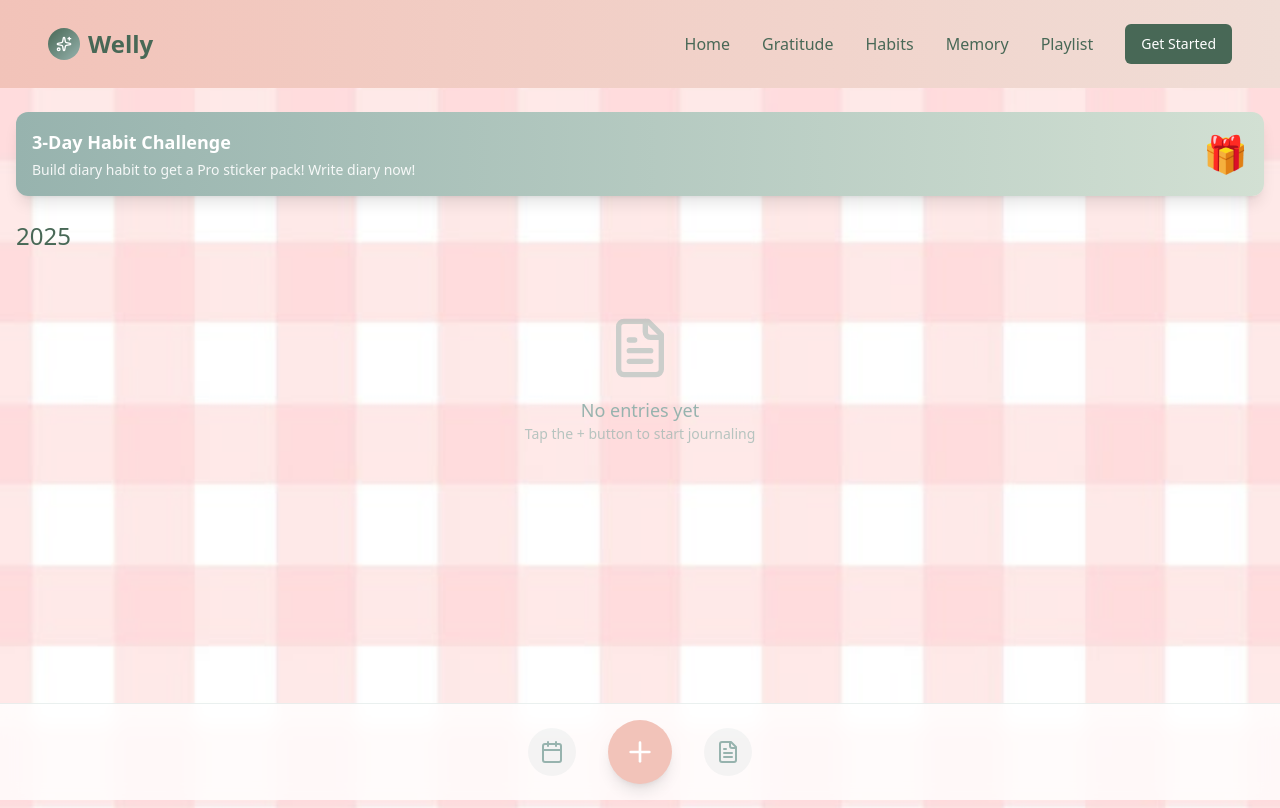
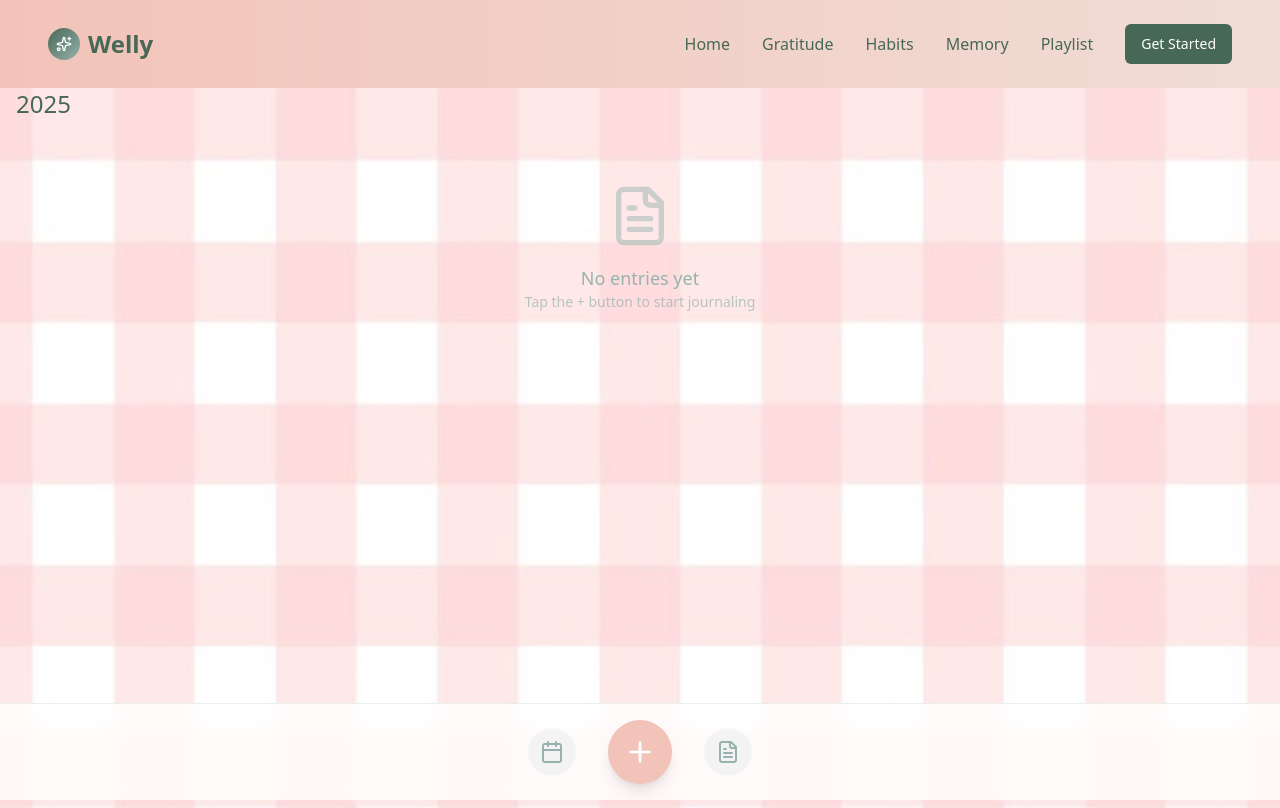
Before and after one commit to AnjaliPai16/Welly, a React (Vite) app in the folder frontend/: page /journaling in a window 1280 px wide. Built offline with nearby package versions, Linux system fonts and the light colour scheme.

Commit message:
fixed bugs in journal page

```diff
--- a/frontend/src/pages/JournalingPage.jsx
+++ b/frontend/src/pages/JournalingPage.jsx
@@ -7,6 +7,7 @@ import { Sparkles, Menu, Plus, Calendar, FileText } from "lucide-react"
 import { Sheet, SheetContent, SheetTrigger } from "../components/ui/sheet"
 import { Link } from "react-router-dom"
 import MoodSelector from "../components/ui/MoodSelector.jsx"
+import JournalEntryForm from "../components/ui/JournalEntryForm.jsx"
 
 
 const JournalingPage = () => {
@@ -141,18 +142,7 @@ const JournalingPage = () => {
 
         {/* Content container with relative positioning */}
         <div className="relative z-10">
-          {/* Challenge Banner */}
-          <div className="mx-4 mb-6 pt-6">
-            <Card className="bg-gradient-to-r from-[#97B3AE] to-[#D2E0D3] border-none shadow-lg">
-              <CardContent className="p-4 flex items-center justify-between">
-                <div className="flex-1">
-                  <h3 className="text-white font-semibold text-lg mb-1">3-Day Habit Challenge</h3>
-                  <p className="text-white/90 text-sm">Build diary habit to get a Pro sticker pack! Write diary now!</p>
-                </div>
-                <div className="text-4xl">🎁</div>
-              </CardContent>
-            </Card>
-          </div>
+
 
           {/* Year Header */}
           <div className="px-4 mb-4">
@@ -217,6 +207,12 @@ const JournalingPage = () => {
       {showMoodSelector && (
         <MoodSelector onMoodSelect={handleMoodSelected} onClose={() => setShowMoodSelector(false)} />
       )}
+       {/* Journal Entry Form */}
+       {showEntryForm && (
+        <div className="fixed inset-0 z-50">
+          <JournalEntryForm mood={selectedMood} onSave={handleSaveEntry} onCancel={handleCancelEntry} />
+        </div>
+      )}
     </div>
   )
 }
```
